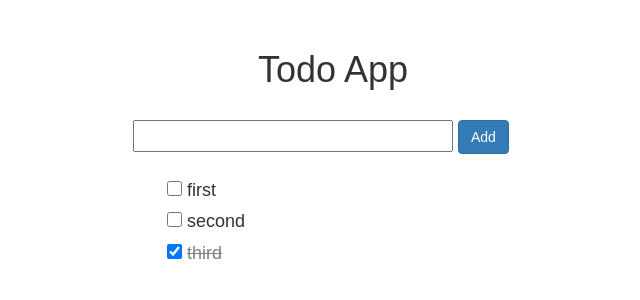
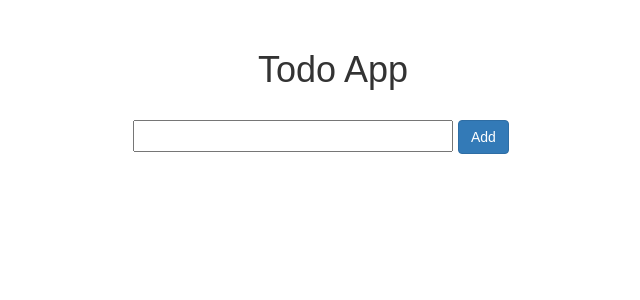
Before and after one commit to Rafalcho/todo-react-app, a React (Create React App) app: page / in a window 1280 px wide. Shown: the top 300 px of the page, without its empty margins (307-947 px from the left). Built offline with nearby package versions, Linux system fonts and the light colour scheme.

Commit message:
minor fixes

```diff
--- a/src/App.js
+++ b/src/App.js
@@ -9,11 +9,7 @@ class App extends Component {
     super(props);
     this.state = {
       newTodo: '',
-      todoItems: [
-        {id: 1, name: 'first', isDone: false},
-        {id: 2, name: 'second', isDone: false},
-        {id: 3, name: 'third', isDone: true}
-      ],
+      todoItems: [],
     }
   }
 
@@ -40,13 +36,14 @@ class App extends Component {
         newTodo: '',
         todoItems: updatedTodoList,
       })
+
     } else {
       event.preventDefault();
     }
 
   };
 
-  handleRemove = (id, event) => {
+  handleRemove = (id) => {
     const updatedTodos = deleteTodo(this.state.todoItems, id);
     this.setState({todoItems: updatedTodos})
   };
@@ -67,11 +64,11 @@ class App extends Component {
           handleInputChange={this.handleInputChange}
           handleSubmit={this.handleSubmit}
         />
-      <TodoList
-        todoItems={this.state.todoItems}
-        handleRemove={this.handleRemove}
-        handleToggle={this.handleToggle}
-      />
+        <TodoList
+          todoItems={this.state.todoItems}
+          handleRemove={this.handleRemove}
+          handleToggle={this.handleToggle}
+        />
       </div>
     );
   }
--- a/src/components/TodoItem.js
+++ b/src/components/TodoItem.js
@@ -4,6 +4,7 @@ import PropTypes from 'prop-types';
 export const TodoItem = (props) => {
   let isCompleted;
   props.isDone ? isCompleted = 'completed' : isCompleted = null;
+
   return <li className={isCompleted}>
     <button
       className='btn btn-danger btn-xs remove-item'
@@ -24,5 +25,8 @@ export const TodoItem = (props) => {
 TodoItem.propTypes = {
   id: PropTypes.number.isRequired,
   isDone: PropTypes.bool,
-  name: PropTypes.string.isRequired
+  name: PropTypes.string.isRequired,
+  handleToggle: PropTypes.func.isRequired,
+  handleRemove: PropTypes.func.isRequired,
+
 };
```
Also changed, not shown: 1 other file (tests, documents, lock files or other folders).
